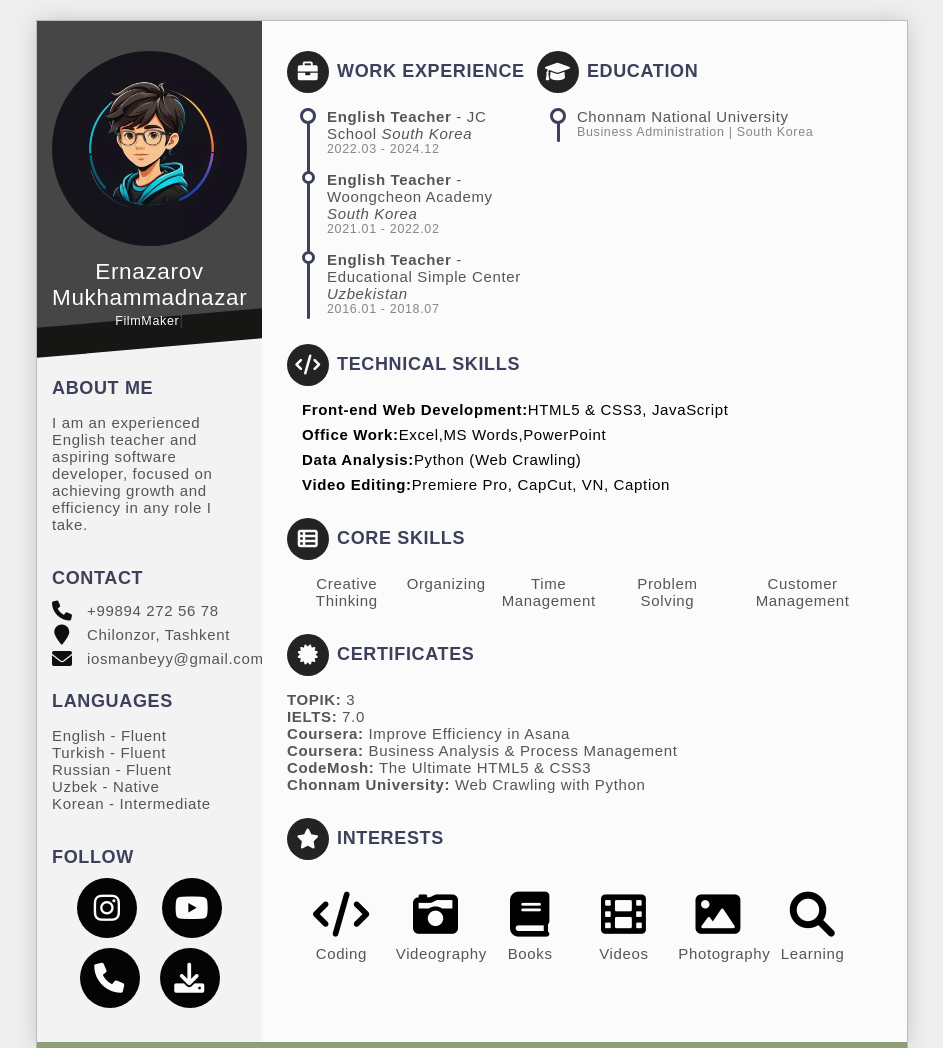
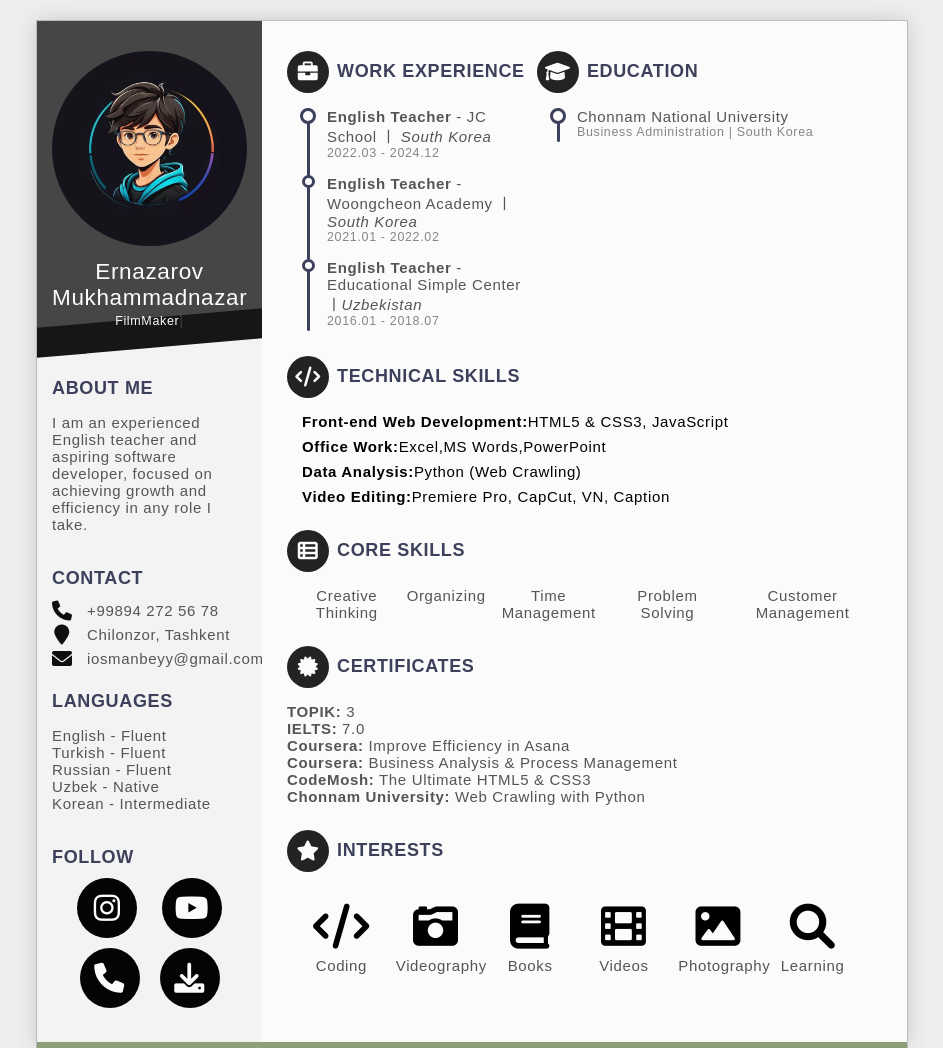
Before and after one commit to iOsmanbey/resume, a plain HTML site: page index.html in a window 1280 px wide. Shown: the top 1048 px of the page, without its empty margins (168-1111 px from the left). Drawn offline with nearby package versions, Linux system fonts and the light colour scheme.

Commit message:
commit & push

```diff
--- a/index.html
+++ b/index.html
@@ -70,15 +70,15 @@
             <h3><i class="fa fa-briefcase"></i>Work Experience</h3>
             <ul>
                 <li>
-                    <span> <strong>English Teacher </strong>- JC School <i>South Korea</i></span>
+                    <span> <strong>English Teacher </strong>- JC School ㅣ <i>South Korea</i></span>
                     <small>2022.03 - 2024.12</small>
                 </li>
                 <li>
-                    <span><strong>English Teacher </strong> - Woongcheon Academy <i>South Korea</i> </span>
+                    <span><strong>English Teacher </strong> - Woongcheon Academy ㅣ <i>South Korea</i> </span>
                     <small>2021.01 - 2022.02</small>
                 </li>
                 <li>
-                    <span><strong>English Teacher </strong> - Educational Simple Center <i>Uzbekistan</i></span>
+                    <span><strong>English Teacher </strong> - Educational Simple Center ㅣ<i>Uzbekistan</i></span>
                     <small>2016.01 - 2018.07</small>
                 </li>
             </ul>
```
